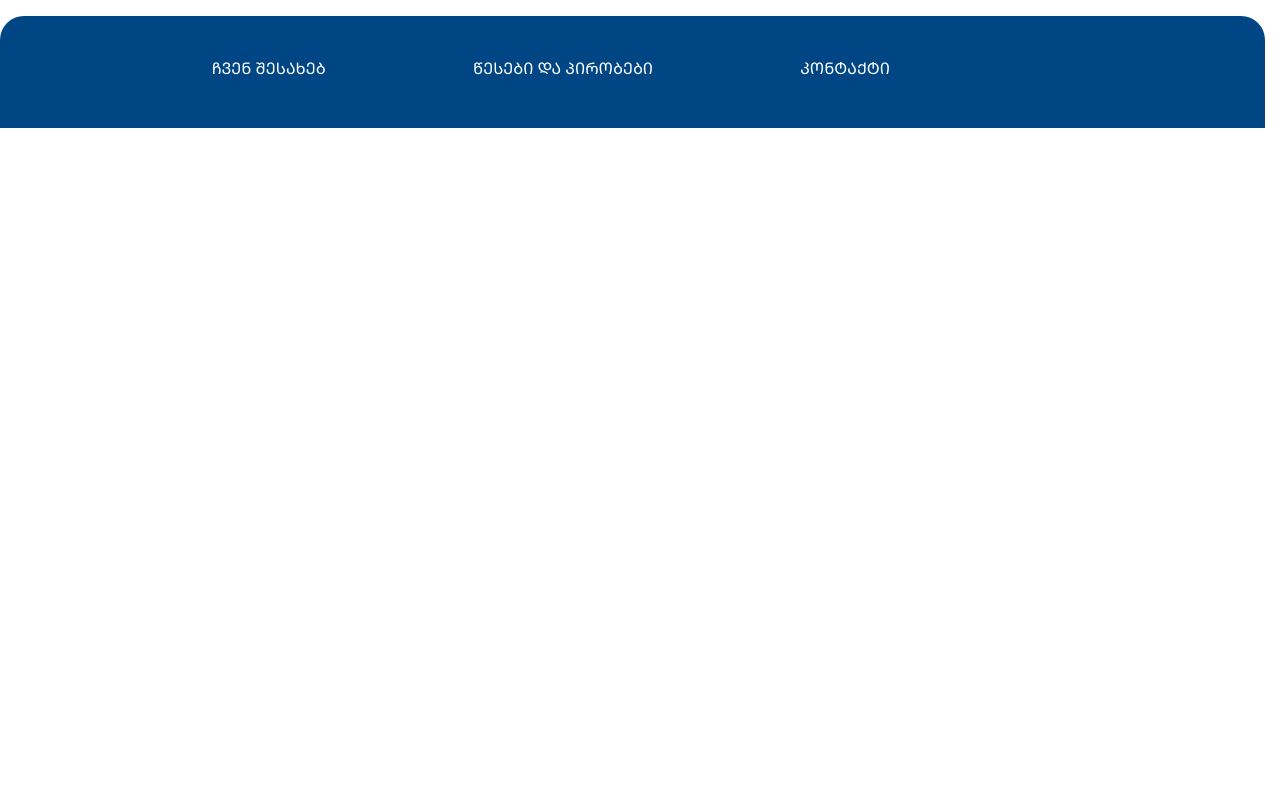
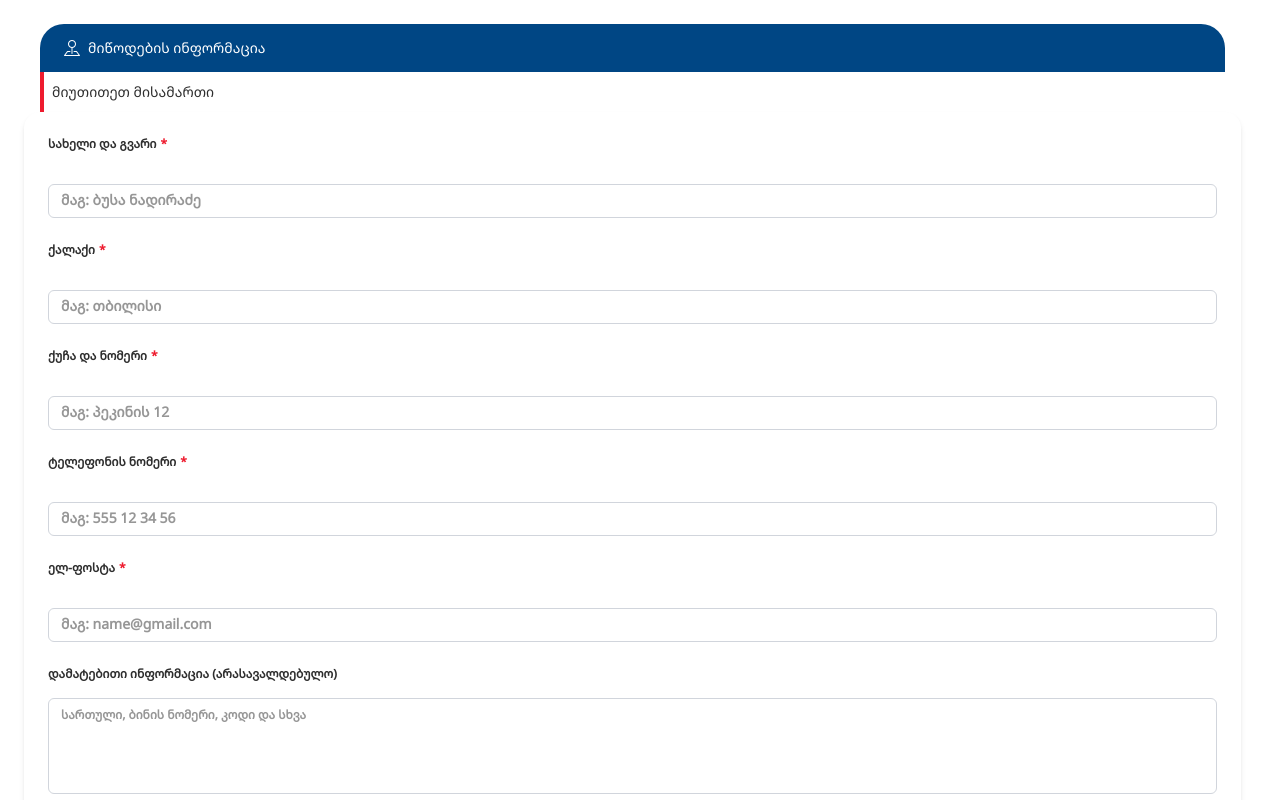
Before and after one commit to 60T-main/CEYO, a React (Vite) app in the folder frontend/: page /checkout in a window 1280 px wide. Shown: the part 700-1500 px from the top of the page. Before the commit the page ends 828 px from the top, so only its background shows below. Built offline with nearby package versions, Linux system fonts and the light colour scheme; no server answers.

Commit message:
checkout delivery done

```diff
--- a/frontend/src/App.jsx
+++ b/frontend/src/App.jsx
@@ -105,6 +105,9 @@ function App() {
     } else if (overlay === 'checkout') {
       setOverlayState('checkout-close');
       setOverlayClosing(null);
+    } else if (overlay === 'cart') {
+      setOverlayState('cart-close');
+      setOverlayClosing(null);
     } else {
       setTimeout(() => {
         setOverlayState(null);
@@ -139,6 +142,10 @@ function App() {
       setHeaderAnimate('left');
       document.body.style.overflow = 'hidden';
     } else if (NoAnimation.includes(overlayState)) {
+      if (overlayState === 'checkout' || overlayState === 'checkout-close') {
+        document.body.style.overflow = 'auto';
+      }
+
       setHeaderAnimate(null);
     } else if (!overlayState) {
       setHeaderAnimate('right');
--- /dev/null
+++ b/frontend/src/components/CheckoutDelivery.jsx
@@ -0,0 +1,82 @@
+import React from 'react';
+import { useState, useEffect } from 'react';
+
+const CheckoutDelivery = ({}) => {
+  return (
+    <div className="checkout-delivery-parent">
+      <div className={`checkout-delivery-header`}>
+        <div className="checkout-delivery-title">
+          <i class="bi bi-pin-map"></i>
+          <p>მიწოდების ინფორმაცია</p>
+        </div>
+      </div>
+      <div className="checkout-delivery-content">
+        <div className="checkout-fill-out">
+          <p>მიუთითეთ მისამართი</p>
+        </div>
+        <div className="checkout-delivery-div">
+          <form className="checkout-delivery-form">
+            <label className="checkout-delivery-label">
+              <p className="flex gap-1">
+                სახელი და გვარი <p className="text-[var(--color-primary-red)]">*</p>
+              </p>
+              <input
+                type="text"
+                className="checkout-delivery-input"
+                placeholder="მაგ: ბუსა ნადირაძე"
+              />
+            </label>
+            <label className="checkout-delivery-label">
+              <p className="flex gap-1">
+                ქალაქი <p className="text-[var(--color-primary-red)]">*</p>
+              </p>
+              <input type="text" className="checkout-delivery-input" placeholder="მაგ: თბილისი" />
+            </label>
+            <label className="checkout-delivery-label">
+              <p className="flex gap-1">
+                ქუჩა და ნომერი <p className="text-[var(--color-primary-red)]">*</p>
+              </p>
+              <input
+                type="text"
+                className="checkout-delivery-input"
+                placeholder="მაგ: პეკინის 12"
+              />
+            </label>
+            <label className="checkout-delivery-label">
+              <p className="flex gap-1">
+                ტელეფონის ნომერი <p className="text-[var(--color-primary-red)]">*</p>
+              </p>
+              <input
+                type="text"
+                className="checkout-delivery-input"
+                placeholder="მაგ: 555 12 34 56"
+              />
+            </label>
+            <label className="checkout-delivery-label">
+              <p className="flex gap-1">
+                ელ-ფოსტა <p className="text-[var(--color-primary-red)]">*</p>
+              </p>
+              <input
+                type="email"
+                className="checkout-delivery-input"
+                placeholder="მაგ: name@gmail.com"
+              />
+            </label>
+            <label className="checkout-delivery-label">
+              <p>დამატებითი ინფორმაცია (არასავალდებულო)</p>
+              <textarea
+                className="checkout-delivery-input-text"
+                placeholder="სართული, ბინის ნომერი, კოდი და სხვა"
+              ></textarea>
+            </label>
+            <button type="button" className="checkout-delivery-btn">
+              შეკვეთის გაფორმება
+            </button>
+          </form>
+        </div>
+      </div>
+    </div>
+  );
+};
+
+export default CheckoutDelivery;
--- a/frontend/src/overlays/CartOverlay.jsx
+++ b/frontend/src/overlays/CartOverlay.jsx
@@ -9,7 +9,7 @@ const CartOverlay = ({ overlayState, overlayClosing, onOverlayClose }) => {
   const navigate = useNavigate();
 
   const handleCheckoutNavigate = () => {
-    onOverlayClose(true);
+    onOverlayClose('cart');
     navigate('/checkout');
   };
 
--- a/frontend/src/pages/Checkout.jsx
+++ b/frontend/src/pages/Checkout.jsx
@@ -1,6 +1,7 @@
 import React from 'react';
 
 import CheckoutProducts from '../components/CheckoutProducts';
+import CheckoutDelivery from '../components/CheckoutDelivery';
 
 const Checkout = ({ onOverlayClose, setOverlayState, setOverlayClosing, overlayState }) => {
   return (
@@ -14,6 +15,7 @@ const Checkout = ({ onOverlayClose, setOverlayState, setOverlayClosing, overlayS
         setOverlayState={setOverlayState}
         setOverlayClosing={setOverlayClosing}
       />
+      <CheckoutDelivery />
     </div>
   );
 };
--- a/frontend/src/style.css
+++ b/frontend/src/style.css
@@ -730,14 +730,35 @@ input::placeholder {
  }
 
 
+ /* checkout headers */
+
+  .checkout-items-header,
+  .checkout-delivery-header {
+    @apply flex justify-between py-3 px-6 mx-10 bg-[var(--color-primary-blue)] text-white rounded-3xl transition-all duration-200 ease-in-out;
+  }
+
+  .checkout-delivery-header{
+    @apply !rounded-b-none justify-start;
+  }
+
+  .checkout-items-title,
+  .checkout-delivery-title {
+    @apply flex items-center gap-2;
+  }
+
+  .checkout-items-title p , .checkout-delivery-title p {
+    @apply !mb-0 text-sm;
+  }
+
 
  /* checkout overlay */
 
-.checkout-items-parent {
-  @apply flex flex-col justify-center w-9/10 lg:w-2/3 h-14 md:h-15 mx-auto text-white transition-all duration-200 ease-in-out overflow-hidden;
-}
 
-    .checkout-items-parent.open{
+ .checkout-items-parent {
+   @apply flex flex-col justify-center w-full h-14 md:h-15 px-10 transition-all duration-200 ease-in-out overflow-hidden;
+  }
+
+  .checkout-items-parent.open{
       @apply !h-120 justify-start items-center;
     }
 
@@ -745,20 +766,13 @@ input::placeholder {
       @apply absolute left-1/2 transform -translate-x-1/2 -translate-y-1/2 top-56 w-full;
     }
 
-    .checkout-items-header {
-      @apply flex justify-around mx-4 py-3 bg-[var(--color-primary-blue)] rounded-3xl transition-all duration-200 ease-in-out;
-    }
+
     .checkout-items-header.open {
       @apply rounded-b-none;
     }
 
-    .checkout-items-title {
-      @apply flex items-center gap-2;
-    }
 
-    .checkout-items-title p {
-      @apply !mb-0 text-sm ;
-    }
+
 
     .checkout-items-close {
       @apply w-18 border-1 rounded-3xl p-2 cursor-pointer;
@@ -808,9 +822,52 @@ input::placeholder {
     }
 
     .checkout-items-total p:first-child {
-          @apply text-sm
-        }
+      @apply text-sm
+    }
 
+    /* chekout delivery */
+
+    .checkout-delivery-parent{
+      @apply mt-12
+  }
+  .checkout-delivery-content{
+    @apply mx-6
+  }
+
+  .checkout-fill-out{
+    @apply border-l-4 border-[var(--color-primary-red)] mx-4 h-10 pl-2 flex  items-center
+  }
+  .checkout-fill-out p{
+    @apply !mb-0 !pb-0 text-[var(--color-primary-font)] text-sm
+  }
+
+  .checkout-delivery-form{
+    @apply flex flex-col gap-6 bg-white rounded-2xl p-6 shadow-md w-full mx-auto
+  }
+
+  .checkout-delivery-label{
+    @apply flex flex-col gap-1 text-xs font-bold text-[var(--color-primary-font)]
+  }
+
+  .checkout-delivery-input{
+    @apply bg-white border border-gray-300 rounded-md w-full px-3 py-2 text-xs outline-none transition focus:border-[var(--color-primary-blue)] focus:ring-2 focus:ring-[var(--color-primary-blue)]
+  }
+
+  .checkout-delivery-input-text{
+    @apply bg-white border border-gray-300 rounded-md px-3 py-2 w-full text-sm outline-none transition min-h-24 !resize-none focus:border-[var(--color-primary-blue)] focus:ring-2 focus:ring-[var(--color-primary-blue)]
+  }
+
+.checkout-delivery-btn{
+  @apply flex justify-center items-center w-full h-10 rounded-xl font-bold text-[#FFF8F0] bg-[var(--color-primary-blue)] transition cursor-pointer;
+}
+
+.checkout-delivery-btn:hover {
+  @apply bg-[#00345f];
+}
+
+.checkout-delivery-btn:disabled {
+  @apply opacity-50 cursor-not-allowed;
+}
 
 
 /* Wrapper of the whole comment feature */
```
